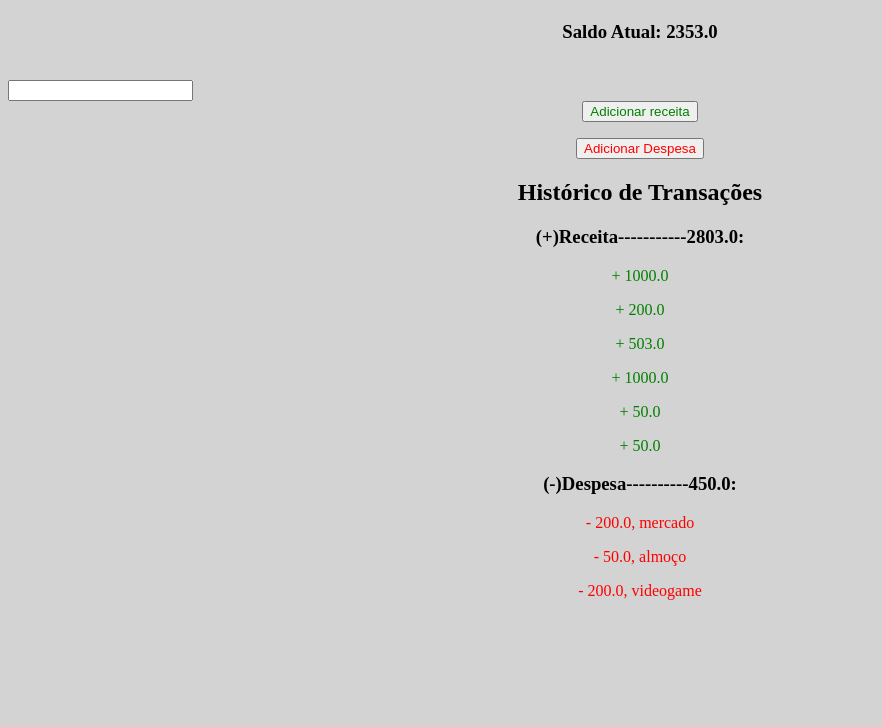
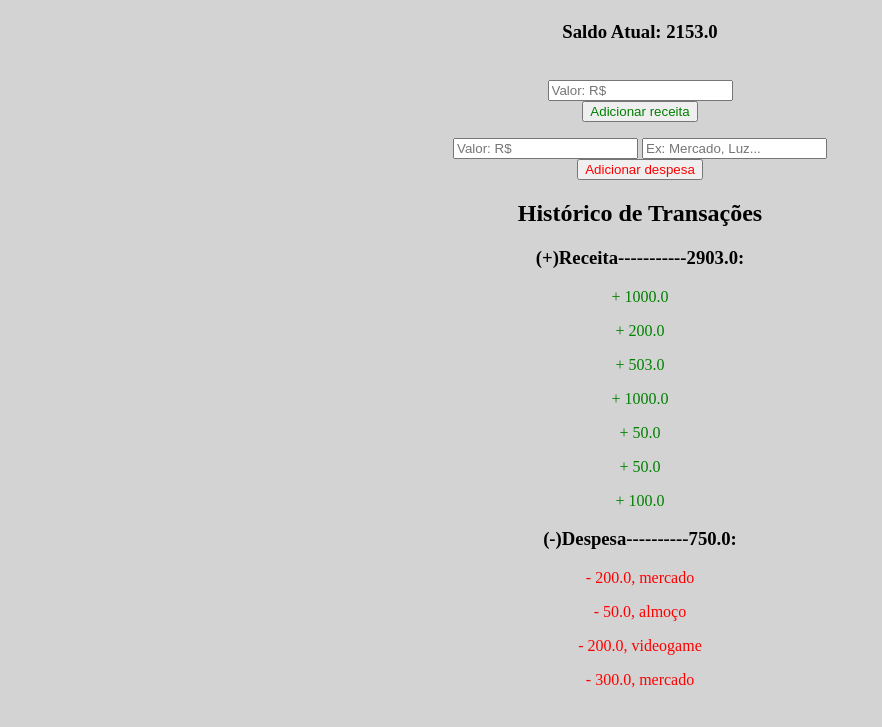
Before and after one commit to felipeunsonst/ControleFinanceiro, a Flask app: page / in a window 1280 px wide. Shown: the part 45-772 px from the top of the page, without its empty margins (0-882 px from the left). Run offline with Flask 3, Linux system fonts and the light colour scheme.

Commit message:
mais um pouco

```diff
--- a/app.py
+++ b/app.py
@@ -22,7 +22,7 @@ def home():
                         ##o "transações" da esquerda que conta no HTML##
 
 @app.route("/adicionar_receita", methods=["POST"])
-def adicionar():
+def adicionarReceita():
     with open('dados.json', "r", encoding='utf-8') as arquivo:
         transacoes = json.load(arquivo)
 
@@ -38,4 +38,22 @@ def adicionar():
 
     return redirect("/")
 
+@app.route("/adicionar_despesa", methods=['POST'])
+def adicionarDespesa():
+    with open('dados.json', 'r', encoding='utf-8') as arquivo:
+        transacoes = json.load(arquivo)
+    valor= float(request.form['valor'])
+    descricao = request.form['descricao']
+    transacoes.append({
+        "tipo" : "despesa",
+        "valor" : valor,
+        "descricao" : descricao
+    })
+
+    with open('dados.json', "w", encoding='utf-8') as arquivo:
+                json.dump(transacoes, arquivo, ensure_ascii=False, indent=4)
+
+    return redirect("/")
+
+
 app.run(debug=True)
--- a/dados.json
+++ b/dados.json
@@ -43,5 +43,15 @@
         "tipo": "receita",
         "valor": 50.0,
         "descricao": ""
+    },
+    {
+        "tipo": "receita",
+        "valor": 100.0,
+        "descricao": ""
+    },
+    {
+        "tipo": "despesa",
+        "valor": 300.0,
+        "descricao": "mercado"
     }
 ]
--- a/templates/index.html
+++ b/templates/index.html
@@ -6,13 +6,17 @@
     <div><!--div para saldo e botões-->
         <h3 style="text-align: center;">Saldo Atual: {{ saldo }}</h3>
         <br>
-        <form method="post" action="/adicionar_receita">
-            <input name="valor" type="number" text-align:center>
-            <input type="submit" style="color: green; text-align: center; display: block; margin: 0 auto" value="Adicionar receita"/>
+        <form method="post" action="/adicionar_receita" style="text-align:center">
+            <input name="valor" type="number" required placeholder ="Valor: R$">
+            <input type="submit" style="color: green; text-align: center; display: block; margin: 0 auto" value = "Adicionar receita"/>
         </form>
-
         <!--<button style="color: green; text-align: center; display: block; margin: 0 auto;">Adicionar Receita</button>-->
-        <button style="color: red; text-align: center; display: block; margin: 0 auto;">Adicionar Despesa</button>
+        <!--<button style="color: red; text-align: center; display: block; margin: 0 auto;">Adicionar Despesa</button>-->
+        <form method="post" action="/adicionar_despesa" style="text-align:center">
+            <input name="valor" type="number" required placeholder="Valor: R$">
+            <input name="descricao" type="text" required placeholder="Ex: Mercado, Luz...">
+            <input type="submit" style="color: red; text-align: center; display: block; margin: 0 auto" value ="Adicionar despesa"/>
+        </form>
     </div>
 
     <div><!--div para tabela de receitas e despesas-->
```
